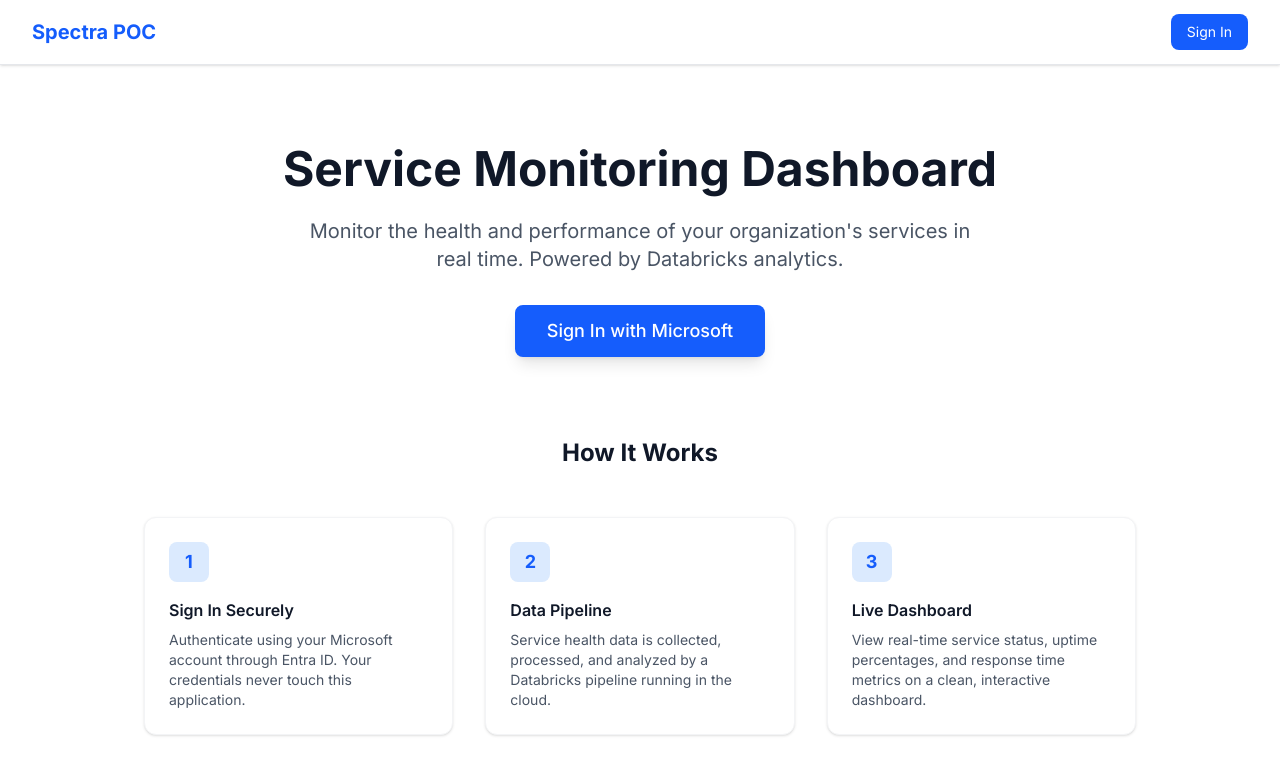
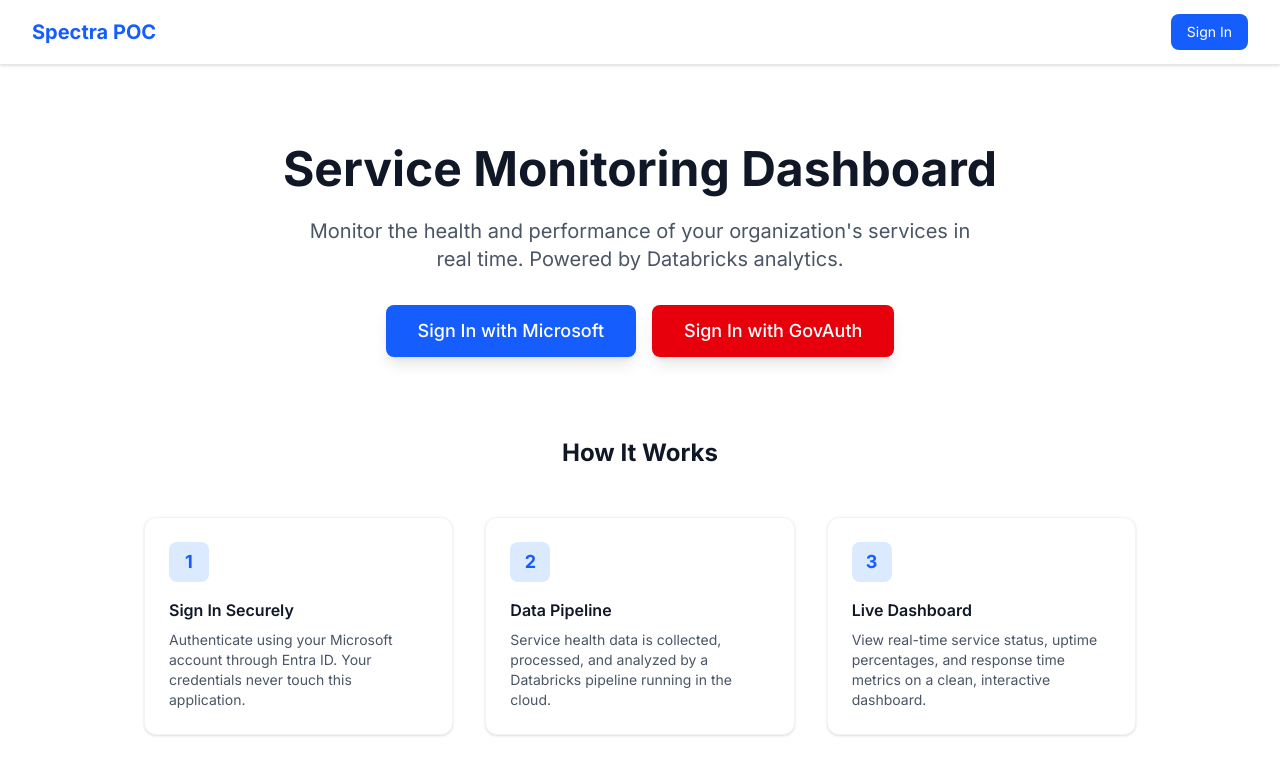
Before and after one commit to Juswang/spectra-poc, a Next.js app: page / in a window 1280 px wide. Shown: the top 774 px of the page. Built offline with nearby package versions, Linux system fonts and the light colour scheme; no server answers.

Commit message:
add gov auth sandbox

```diff
--- a/src/app/page.tsx
+++ b/src/app/page.tsx
@@ -35,6 +35,7 @@ export default function HomePage() {
           Monitor the health and performance of your organization&apos;s services
           in real time. Powered by Databricks analytics.
         </p>
+        <div className="flex flex-col sm:flex-row gap-4 justify-center">
           <button
             onClick={() => signIn("microsoft-entra-id", { callbackUrl: "/dashboard" })}
             className="bg-blue-600 text-white px-8 py-3 rounded-lg text-lg font-medium
@@ -42,6 +43,14 @@ export default function HomePage() {
           >
             Sign In with Microsoft
           </button>
+          <button
+            onClick={() => signIn("govauth", { callbackUrl: "/dashboard" })}
+            className="bg-red-600 text-white px-8 py-3 rounded-lg text-lg font-medium
+                       hover:bg-red-700 transition-colors shadow-lg hover:shadow-xl"
+          >
+            Sign In with GovAuth
+          </button>
+        </div>
       </div>
 
       {/* How It Works Section */}
--- a/src/auth.ts
+++ b/src/auth.ts
@@ -2,7 +2,17 @@ import NextAuth from "next-auth";
 import MicrosoftEntraID from "next-auth/providers/microsoft-entra-id";
 
 export const { handlers, signIn, signOut, auth } = NextAuth({
-  providers: [MicrosoftEntraID],
+  providers: [
+    MicrosoftEntraID,
+    {
+      id: "govauth",
+      name: "GovAuth",
+      type: "oidc",
+      issuer: "https://govauth.sandbox.gov.sg/api/auth",
+      clientId: process.env.GOVAUTH_CLIENT_ID,
+      clientSecret: process.env.GOVAUTH_CLIENT_SECRET,
+    },
+  ],
   pages: { signIn: "/" },
   callbacks: {
     authorized: async ({ auth: session, request }) => {
--- a/src/components/AuthButton.tsx
+++ b/src/components/AuthButton.tsx
@@ -37,9 +37,9 @@ export default function AuthButton() {
     );
   }
 
-  // If the user is NOT logged in, show a sign-in button.
+  // If the user is NOT logged in, show sign-in buttons.
   return (
-    <div>
+    <div style={{ display: "flex", gap: "10px", alignItems: "center" }}>
       <p>You are not signed in.</p>
       <button
         onClick={() => signIn("microsoft-entra-id")}
@@ -55,6 +55,20 @@ export default function AuthButton() {
       >
         Sign in with Microsoft
       </button>
+      <button
+        onClick={() => signIn("govauth")}
+        style={{
+          padding: "10px 20px",
+          backgroundColor: "#dc2626",
+          color: "white",
+          border: "none",
+          borderRadius: "6px",
+          cursor: "pointer",
+          fontSize: "16px",
+        }}
+      >
+        Sign in with GovAuth
+      </button>
     </div>
   );
 }
```
Lines whose indentation alone changed are shown as unchanged.
